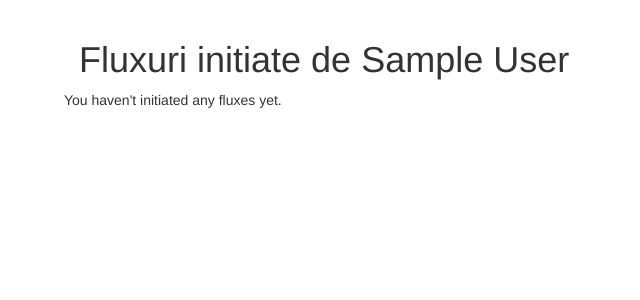
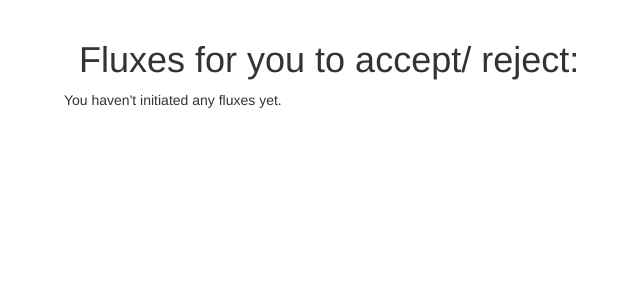
Before and after one commit to danielacraciun/proiect-colectiv, a Django app: page /documents/current_tasks/ in a window 1280 px wide. Shown: the part 52-352 px from the top of the page, without its empty margins (6-646 px from the left). Run offline with Django 3.2, Linux system fonts and the light colour scheme; the visitor is signed in with stand-in values (Sample User, id 1); data that the repository does not hold is empty; some libraries are stand-ins or nearby versions.

Commit message:
task shows something

```diff
--- a/file_management/documents/models.py
+++ b/file_management/documents/models.py
@@ -132,7 +132,6 @@ class FluxInstance(models.Model):
     status = models.IntegerField(choices=FluxStatus.CHOICES, default=FluxStatus.PENDING)
 
     def save(self, *args, **kwargs):
-        import pudb; pu.db
         if self.status in [1, 2]:
             for step in self.steps.all():
                 # block ALL the documents
--- a/file_management/documents/templates/notifications.html
+++ b/file_management/documents/templates/notifications.html
@@ -13,7 +13,7 @@
     <tbody>
         {% for req in notifications %}
         <tr>
-            <td> {{ req.from_user.email }} </td>
+            <td> {{ req.from_user.username }} </td>
             <td> {{ req.flux }} </td>
             <td> {{ req.message }} </td>
         </tr>
--- a/file_management/documents/templates/tasks.html
+++ b/file_management/documents/templates/tasks.html
@@ -1,18 +1,13 @@
 {% extends "base.html" %}
 {% block content %}
-    <h1 class="col-md-12"> Fluxuri initiate de
-        {% if request.user.get_full_name %}
-            {{ request.user.get_full_name }}
-        {% else %}
-            {{ request.user.username }}
-        {% endif %}
+    <h1 class="col-md-12"> Fluxes for you to accept/ reject:
     </h1>
     {% if object_list %}
         {% for obj in object_list %}
             <div class="col-md-10">
                 <div class="panel panel-default">
                     <div class="panel-heading">
-                        <h3 class="panel-title">{{ obj.flux_parent.title }}</h3>
+                        <h3 class="panel-title">{{ obj.flux_parent.title }} - initiated by: {{ obj.initiated_by.username }}</h3>
                     </div>
                     <div class="panel-body">
                         <strong>Creat in:</strong> {{ obj.created_on }} <br/>
--- a/file_management/documents/views.py
+++ b/file_management/documents/views.py
@@ -1,5 +1,5 @@
 from django.core.urlresolvers import reverse, reverse_lazy
-from django.forms import ModelForm
+from django.forms import ModelForm, ChoiceField, BaseForm
 from django.http import Http404
 from django.http import HttpResponseRedirect
 from django.shortcuts import redirect
@@ -129,7 +129,10 @@ def flux_detail(request, pk):
         s.save()
         return HttpResponseRedirect(reverse('flux_detail', kwargs={'pk': pk}))
     else:
-        form = DocChoice()  # A empty, unbound form
+        user_choices = list(Document.objects.filter(author=request.user, status__in=[1, 2]).values_list('id', 'filename'))
+        fields = {'doc_choice': ChoiceField(choices=user_choices)}
+        MyForm = type('DocChoice', (BaseForm,), {'base_fields': fields})
+        form = MyForm()
     return render(
         request,
         'flux_detail.html',
@@ -150,7 +153,10 @@ def flux_manage_detail(request, pk):
         s.save()
         return HttpResponseRedirect(reverse('flux_manage_detail', kwargs={'pk': pk}))
     else:
-        form = DocChoice()  # A empty, unbound form
+        user_choices = list(Document.objects.filter(author=request.user, status__in=[1, 2]).values_list('id', 'filename'))
+        fields = {'doc_choice': ChoiceField(choices=user_choices)}
+        MyForm = type('DocChoice', (BaseForm,), {'base_fields': fields})
+        form = MyForm()
     return render(
         request,
         'flux_manage_detail.html',
@@ -174,8 +180,13 @@ class CurrentTasks(TemplateView):
     #     return context
 
     def get_queryset(self):
-        tasks = FluxInstance.objects.filter(initiated_by=self.request.user).filter(status=FluxStatus.PENDING)
-        return tasks
+        id_list = []
+        for parent in FluxModel.objects.all():
+            if self.request.user in parent.acceptance_criteria.all():
+                for instance in parent.instances.all():
+                    if self.request.user not in instance.accepted_by.all():
+                        id_list.append(instance.id)
+        return FluxInstance.objects.filter(id__in=id_list)
 
     def get_context_data(self, **kwargs):
         context = super(CurrentTasks, self).get_context_data()
```
Also changed, not shown: file_management/documents/forms.py (+4 -4 lines).
